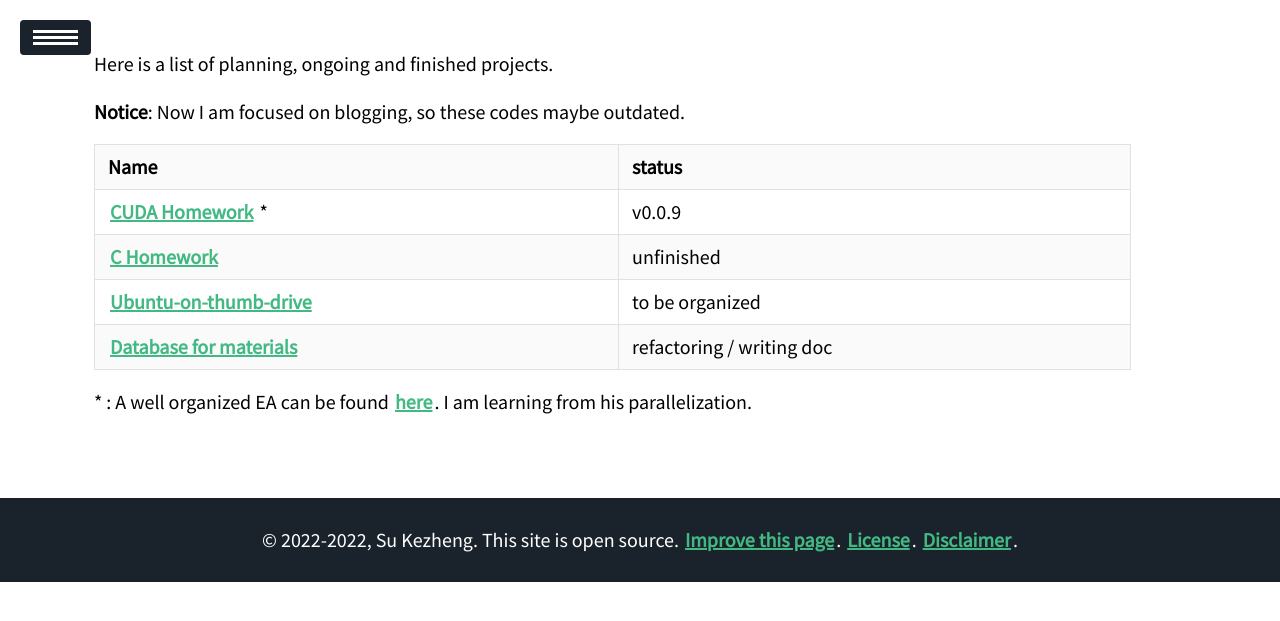
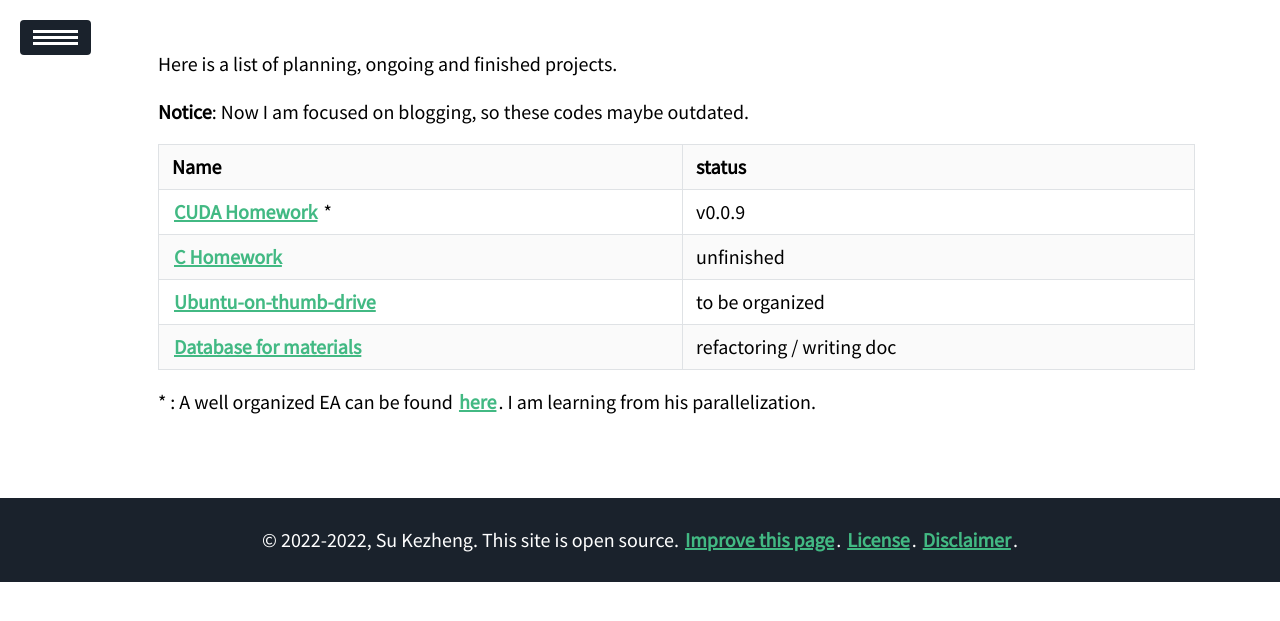
Before and after one commit to ssskz/ssskz.github.io, a Jekyll site: the page built from repo/index.md, in a window 1280 px wide. Shown: the top 621 px of the page. Built offline with Jekyll 4.4.1, drawn with Linux system fonts in a browser that asks for light colours; nearby versions of some CDN libraries.

Commit message:
Update post.css

```diff
--- a/assets/css/post.css
+++ b/assets/css/post.css
@@ -36,7 +36,7 @@ body {
   position: relative;
   width: 90%;
 	margin-left:auto;
-	margin-right: auto;
+	margin-right: 0;
 }
 
 /*
```
